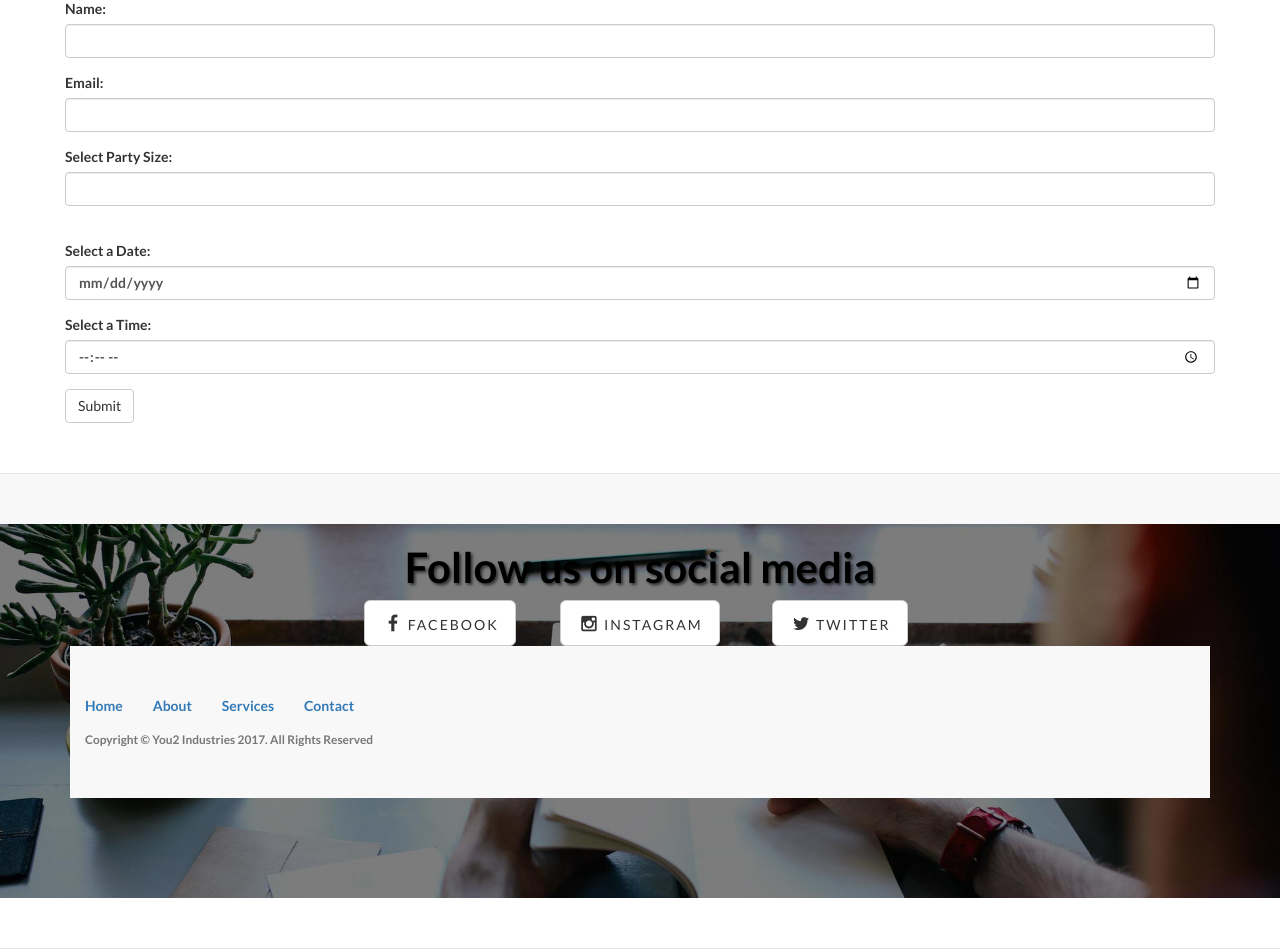
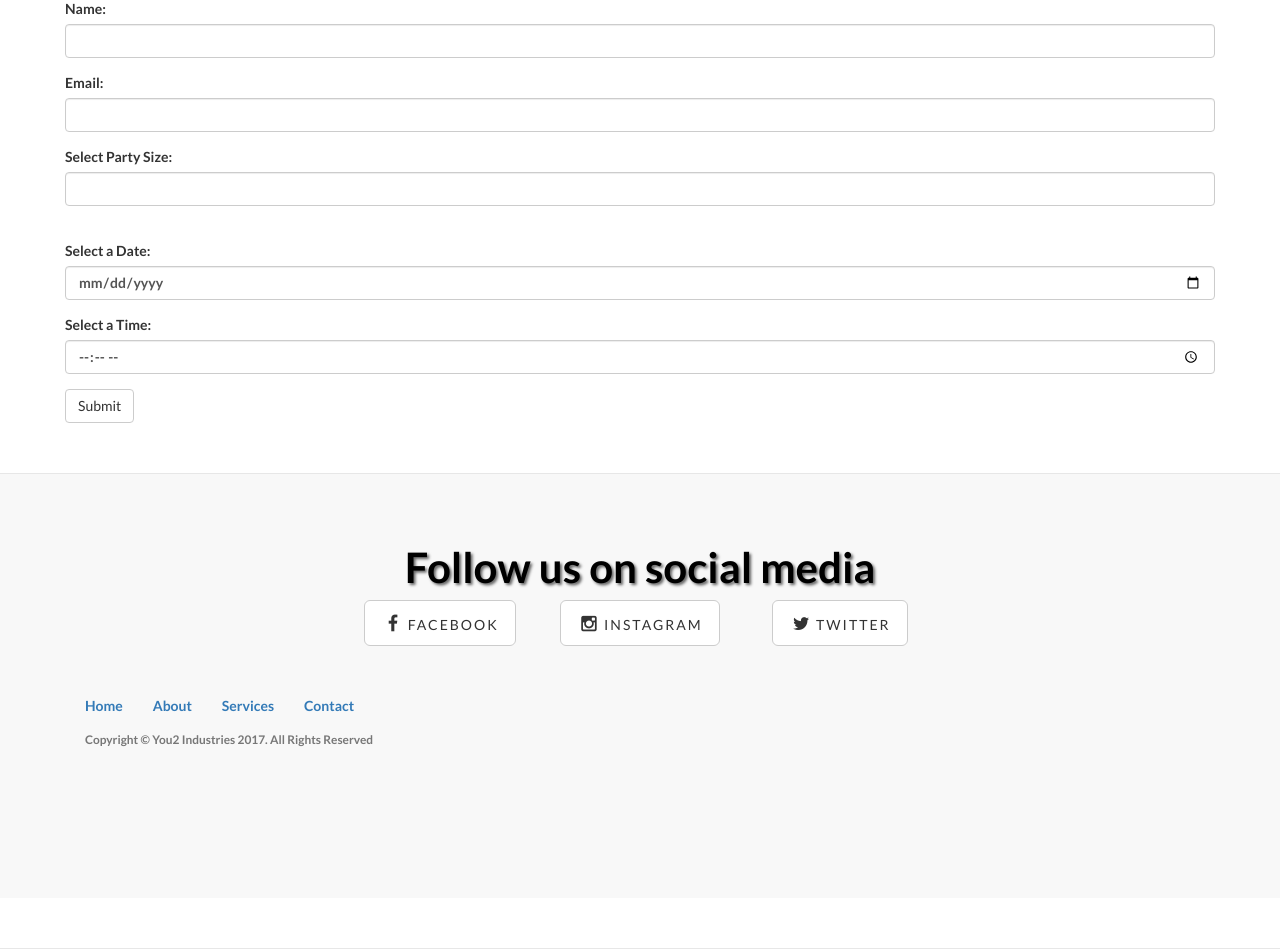
Before and after one commit to SuperContraptionGuy/GetInVRwebsite, a PHP site: page /_html/index/index.html in a window 1280 px wide. Shown: the part 4790-5739 px from the top of the page. Run offline with PHP 8.4, Linux system fonts and the light colour scheme; some libraries are stand-ins or nearby versions.

Commit message:
fix background iamge

```diff
--- a/_css/landing-page.css
+++ b/_css/landing-page.css
@@ -242,7 +242,6 @@ blockquote {
     padding: 100px 0;
     padding-top: 0;
     color: #f8f8f8;
-    background: url(../../_assets/img/banner-bg.jpg) no-repeat center center;
     background-size: cover;
     background-color: #f8f8f8;
 
```
